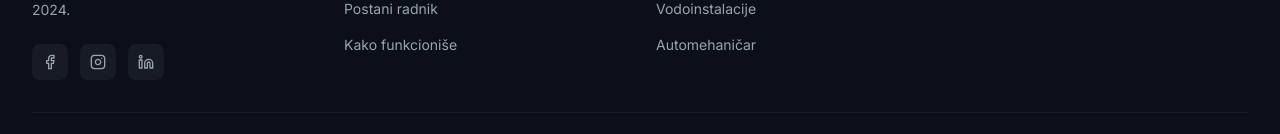
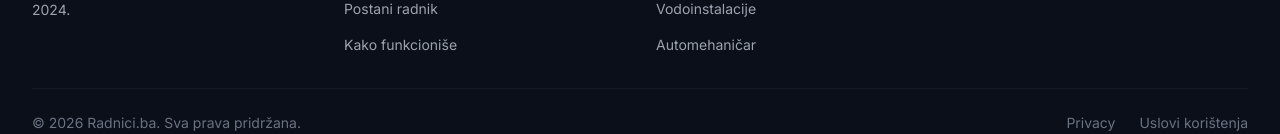
Before and after one commit to adiadnanadi/Radnici, a React (Vite) app in the folder client/: page /dashboard in a window 1280 px wide. Shown: the part 1030-1164 px from the top of the page. Built offline with nearby package versions, Linux system fonts and the light colour scheme; no server answers.

Commit message:
Fix missing lucide icons

```diff
--- a/client/src/components/Footer.jsx
+++ b/client/src/components/Footer.jsx
@@ -1,5 +1,5 @@
 import { Link } from 'react-router-dom';
-import { Search, Mail, MapPin, Wrench, Facebook, Instagram, Linkedin } from 'lucide-react';
+import { Mail, MapPin, Wrench } from 'lucide-react';
 
 const Footer = () => {
   return (
@@ -20,17 +20,6 @@ const Footer = () => {
               Najveća platforma za pronalaženje pouzdanih radnika u Bosni i Hercegovini.
               Povezujemo majstore sa klijentima od 2024.
             </p>
-            <div className="flex gap-3">
-              <a href="#" className="w-9 h-9 rounded-lg bg-white/5 hover:bg-white/10 flex items-center justify-center text-gray-400 hover:text-primary-400 transition-all">
-                <Facebook className="w-4 h-4" />
-              </a>
-              <a href="#" className="w-9 h-9 rounded-lg bg-white/5 hover:bg-white/10 flex items-center justify-center text-gray-400 hover:text-primary-400 transition-all">
-                <Instagram className="w-4 h-4" />
-              </a>
-              <a href="#" className="w-9 h-9 rounded-lg bg-white/5 hover:bg-white/10 flex items-center justify-center text-gray-400 hover:text-primary-400 transition-all">
-                <Linkedin className="w-4 h-4" />
-              </a>
-            </div>
           </div>
 
           <div>
```
